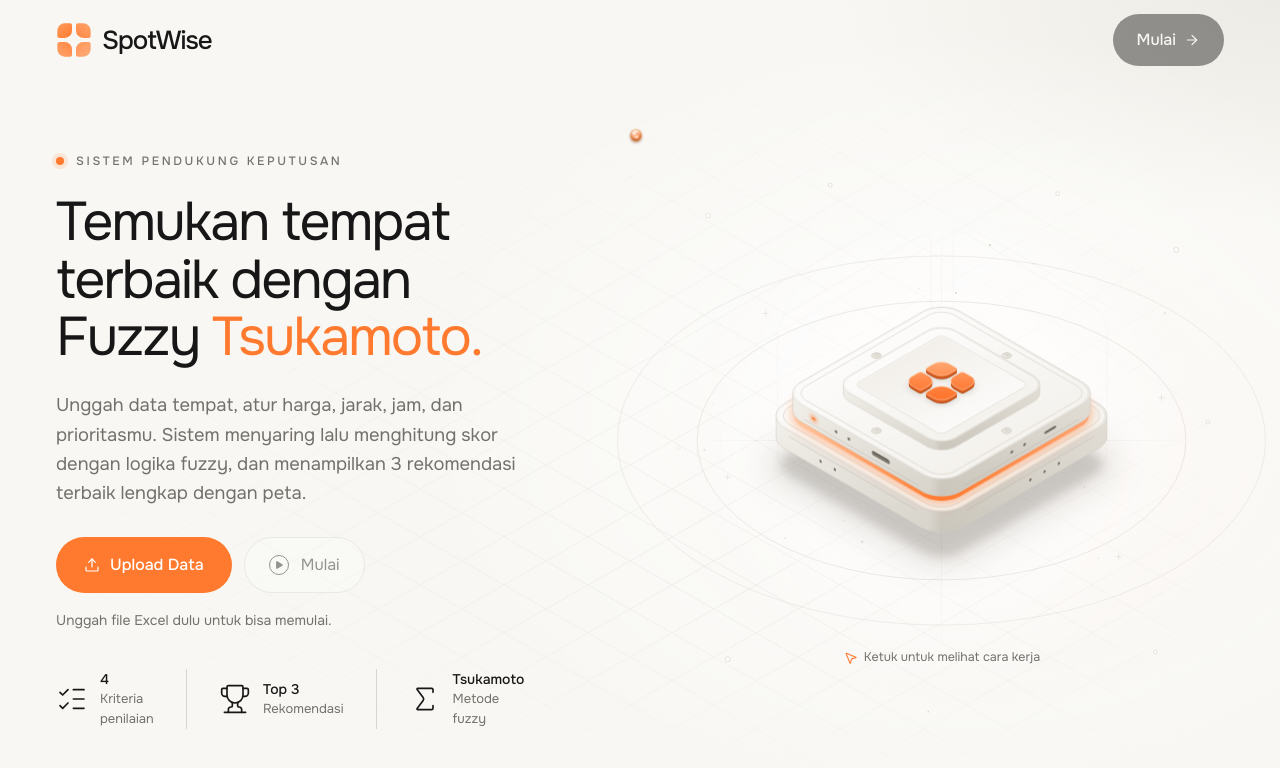
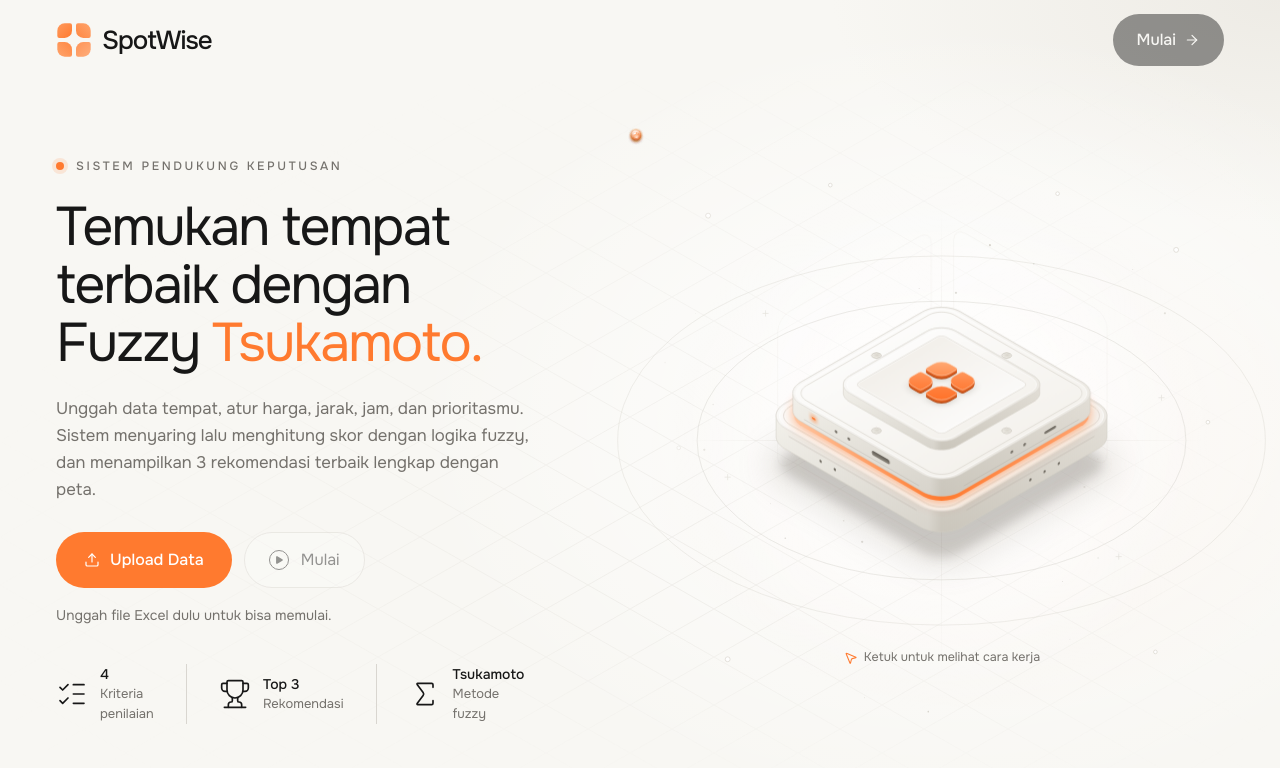
Before and after one commit to mnbls/SpotWise, a React (Vite) app: page / in a window 1280 px wide. Shown: the top 768 px of the page. Built offline with nearby package versions, Linux system fonts and the light colour scheme.

Commit message:
Rapikan hero di 1024px, perbarui PROGRESS.md, dan lengkapi .gitignore

```diff
--- a/src/components/ui/syntra-hero.tsx
+++ b/src/components/ui/syntra-hero.tsx
@@ -1911,7 +1911,7 @@ const HeroCopy = ({ onUpload, onStart, fileName }: HeroCopyProps) => {
 
       <p
         {...rise(0.3)}
-        className='n3-rise text-(color:--color-n3-grey) mt-[clamp(1rem,3vh,1.75rem)] max-w-[30rem] text-[17px] leading-[1.6] lg:text-[clamp(16px,2.3vh,19px)]'
+        className='n3-rise text-(color:--color-n3-grey) mt-[clamp(1rem,3vh,1.75rem)] max-w-[30rem] text-[17px] leading-[1.6] lg:text-[clamp(15px,2.1vh,19px)]'
       >
         {COPY.body}
       </p>
```
Also changed, not shown: 2 other files (tests, documents, lock files or other folders).
